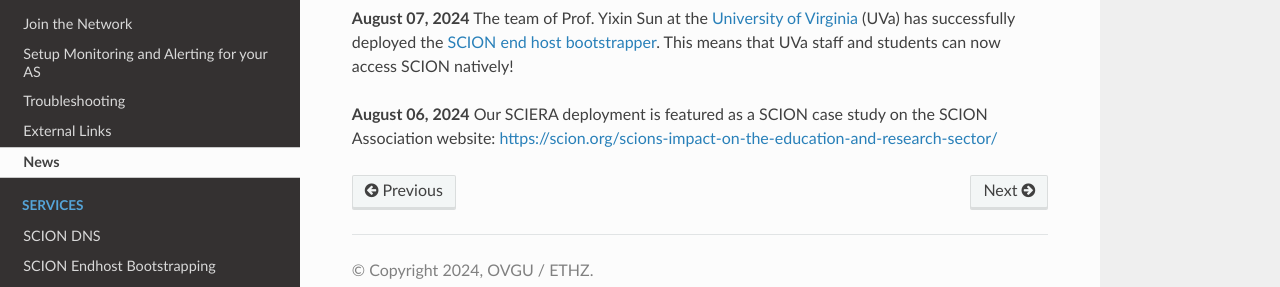
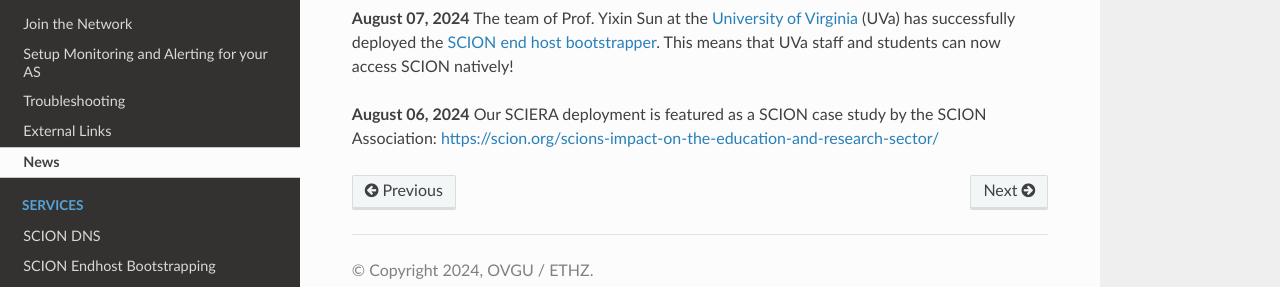
Before and after one commit to netsys-lab/scion-education-network-documentation, a Sphinx documentation site: the page built from docs/source/news.rst, in a window 1280 px wide. Shown: the part 153-440 px from the top of the page. Built offline with Sphinx 7.4.7 and the Read the Docs theme 2.0.0, drawn with Linux system fonts in a browser that asks for light colours.

Commit message:
Update news.rst

```diff
--- a/docs/source/news.rst
+++ b/docs/source/news.rst
@@ -3,4 +3,4 @@
 
 **August 07, 2024** The team of Prof. Yixin Sun at the `University of Virginia <https://www.virginia.edu/>`_ (UVa) has successfully deployed the `SCION end host bootstrapper <services/endhost-bootstrap.html>`_. This means that UVa staff and students can now access SCION natively!
 
-**August 06, 2024** Our SCIERA deployment is featured as a SCION case study on the SCION Association website: https://scion.org/scions-impact-on-the-education-and-research-sector/
+**August 06, 2024** Our SCIERA deployment is featured as a SCION case study by the SCION Association: https://scion.org/scions-impact-on-the-education-and-research-sector/
```
